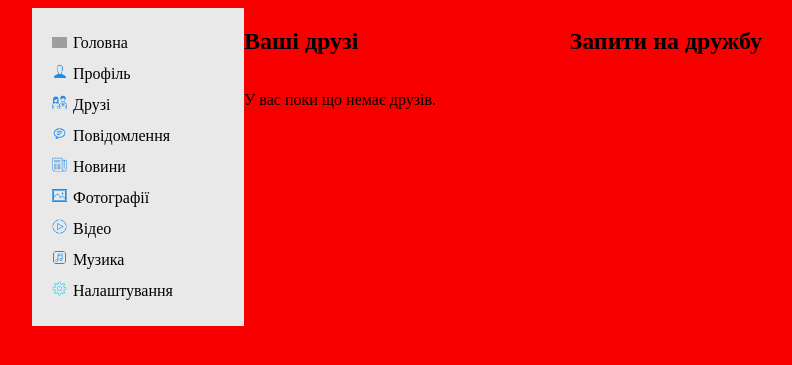
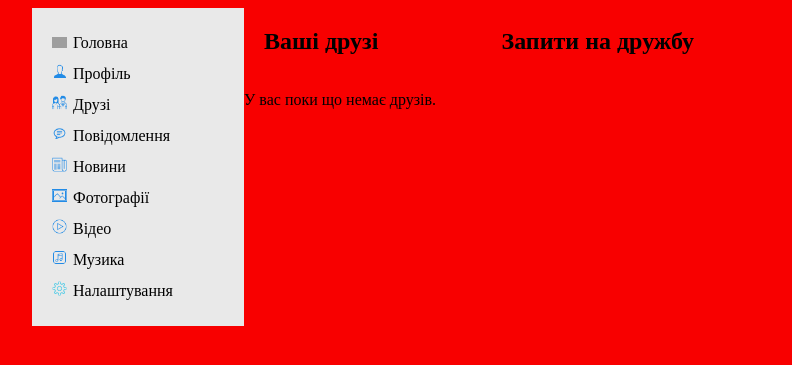
Before and after one commit to ZhankovVG/Ukrainian_social_network, a Django app: page /friends/all_friends/ in a window 1280 px wide. Shown: the part 35-400 px from the top of the page, without its empty margins (218-1010 px from the left). Run offline with Django 4.2, Linux system fonts and the light colour scheme; the visitor is signed in with stand-in values (Sample User, id 1); data that the repository does not hold is empty; grey boxes are pictures that could not be loaded.

Commit message:
the usual bug fixes

```diff
--- a/static/profiles/css/all_friends/all_friends.css
+++ b/static/profiles/css/all_friends/all_friends.css
@@ -1,3 +1,10 @@
+.page_container_friend {
+    display: flex;
+    justify-content: space-between;
+    margin: 0 auto;
+    max-width: 1200px;
+}
+
 .user_info2 {
     display: flex;
     align-items: center;
@@ -7,11 +14,24 @@
     padding: 10px;
 }
 
+.user_info2 a {
+    text-decoration: none;
+}
+
 .friends-header {
+    width: 500px;
     display: flex;
     justify-content: space-between;
     align-items: center;
-    margin-right: 300px;
+}
+
+.friends-header a {
+    margin-right: 50px;
+    text-decoration: none;
+}
+
+.friends-header h2 {
+    margin-left: 20px;
 }
 
 .my_friends2 a {
@@ -20,7 +40,6 @@
 
 .friendship_requests {
     color: black;
-
 }
 
 .friendship_requests:hover {
--- a/templates/friends/all_friends.html
+++ b/templates/friends/all_friends.html
@@ -2,8 +2,8 @@
 {% load static %}
 
 {% block content %}
-<main class="my_friends2">
-    <div>
+<main class="page_container_friend">
+    <div class="friend-page">
         <div class="friends-header">
             <h2>Ваші друзі</h2>
             <a href="{% url 'friends:friend_requests' %}" class="friendship_requests">
```
